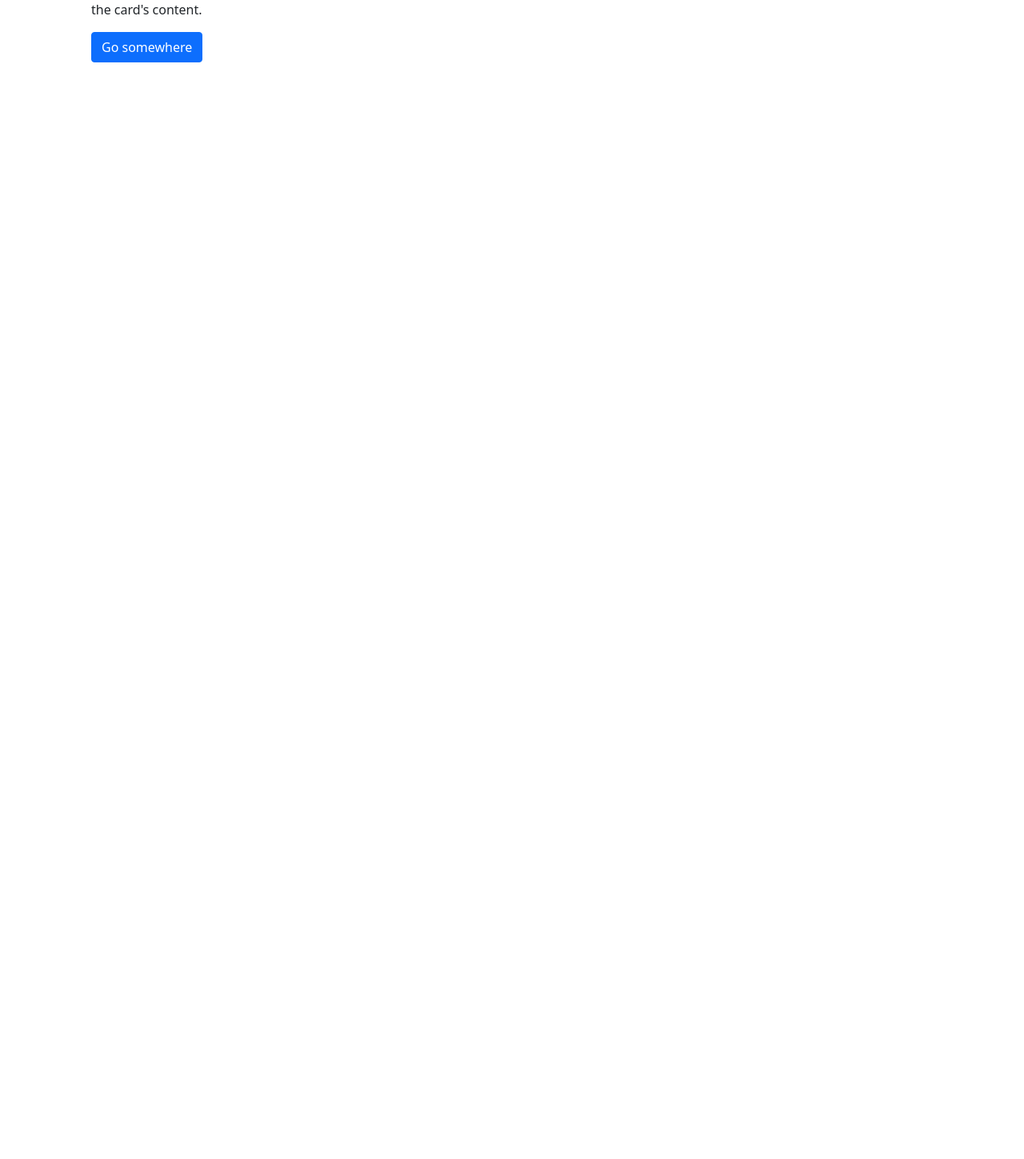
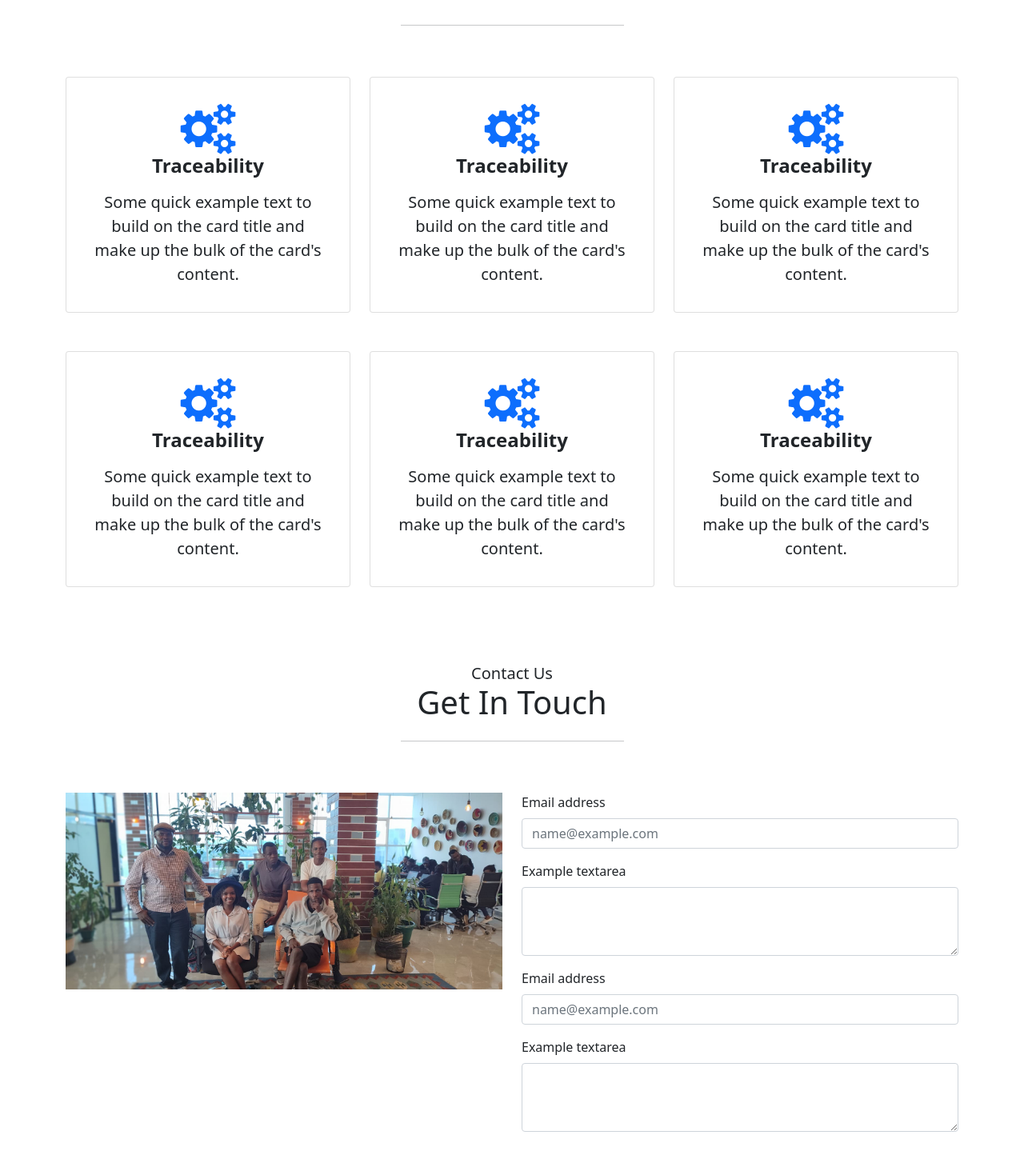
Before and after one commit to FidelCoder/WeFruitful_MERN, a React (Create React App) app in the folder wefruitful_web/: page / in a window 1280 px wide. Shown: the part 2261-3710 px from the top of the page at 80% size. Before the commit the page ends 2371 px from the top, so only its background shows below. Built offline with nearby package versions, Linux system fonts and the light colour scheme.

Commit message:
worked on the pages

```diff
--- a/wefruitful_web/src/App.css
+++ b/wefruitful_web/src/App.css
@@ -4,3 +4,11 @@
     background: linear-gradient(90deg,rgb(0,101,219) 50%, rgba(0,212,255,1)100%);
     min-height: 500px;
 }
+/*Cards*/
+.card{
+    transition: all 0.5s ease;
+}
+.card:hover{
+    cursor: pointer;
+    box-shadow: 0 .5rem 1rem rgba(0, 0, 0, .15);
+}
--- a/wefruitful_web/src/App.js
+++ b/wefruitful_web/src/App.js
@@ -4,6 +4,7 @@ import Navbar from './components/Navbar'
 import Home from './components/Home'
 import About from './components/About';
 import Services from './components/Services';
+import Contact from './components/Contacts';
 
 
 function App() {
@@ -14,6 +15,7 @@ function App() {
     <Home/>
     <About/>
     <Services/>
+    <Contact/>
     </>
   );
 }
--- a/wefruitful_web/src/components/About.jsx
+++ b/wefruitful_web/src/components/About.jsx
@@ -6,7 +6,7 @@ const About = () => {
             <section id="about">
                 <div className="container my-5 py-5">
                     <div className="row">
-                        <img src="assets/logo.jpeg" alt="" className='w-75 mt-5'/>
+                        <img src="assets/logo.jpeg" alt="" className='w-60 mt-5'/>
                     </div>
                     <div className="col-md-6">
                         <h3 className="fs-5 mb-0">About Us</h3>
--- /dev/null
+++ b/wefruitful_web/src/components/Contacts.jsx
@@ -0,0 +1,51 @@
+import React from 'react'
+
+const Contact = () => {
+    return (
+        <div>
+            <section id='contact'>
+                <div className="container my-5 py-5">
+                    <div className="row mb-5">
+                        <div className="col-12">
+                            <h3 className="fs-5 text-center mb-0">Contact Us</h3>
+                            <h1 className="display-6 text-center mb-4">Get <b>In</b> Touch</h1>
+                            <hr className='w-25 mx-auto' />
+                        </div>
+                    </div>
+
+                    <div className="row">
+                        <div className="col-md-6">
+                            <img src="./assets/team.jpg" alt="contact" className='w-100' />
+                        </div>
+                        <div className="col-md-6">
+                            <form action="">
+                                <div class="mb-3">
+                                    <label for="exampleFormControlInput1" class="form-label">Email address</label>
+                                    <input type="email" class="form-control" id="exampleFormControlInput1" placeholder="name@example.com" />
+                                </div>
+                                <div class="mb-3">
+                                    <label for="exampleFormControlTextarea1" class="form-label">Example textarea</label>
+                                    <textarea class="form-control" id="exampleFormControlTextarea1" rows="3"></textarea>
+                                </div>
+
+                                <div class="mb-3">
+                                    <label for="exampleFormControlInput1" class="form-label">Email address</label>
+                                    <input type="email" class="form-control" id="exampleFormControlInput1" placeholder="name@example.com"/>
+                                </div>
+                                <div class="mb-3">
+                                    <label for="exampleFormControlTextarea1" class="form-label">Example textarea</label>
+                                    <textarea class="form-control" id="exampleFormControlTextarea1" rows="3"></textarea>
+                                </div>
+
+                            </form>
+                        </div>
+                    </div>
+
+
+                </div>
+            </section>
+        </div>
+    )
+}
+
+export default Contact;
--- a/wefruitful_web/src/components/Services.jsx
+++ b/wefruitful_web/src/components/Services.jsx
@@ -11,21 +11,74 @@ const Services = () => {
                         <hr className='w-25 mx-auto' />
                     </div>
                 </div>
-                <div className="row">
+                <div className="row mt-5">
                     <div className="col-md-4">
+                        <div class="card p-3">
+                            <div class="card-body text-center">
+                                <i className="fa fa-cogs fa-4x text-primary"></i>
+                                <h5 class="card-title mb-3 fs-4 fw-bold">Traceability</h5>
+                                <p class="card-text lead">Some quick example text to build on the card title and make up the bulk of the card's content.</p>
+                            </div>
+                        </div>
+                    </div>
+
+                    <div className="col-md-4">
+                        <div class="card p-3">
+                            <div class="card-body text-center">
+                                <i className="fa fa-cogs fa-4x text-primary"></i>
+                                <h5 class="card-title mb-3 fs-4 fw-bold">Traceability</h5>
+                                <p class="card-text lead">Some quick example text to build on the card title and make up the bulk of the card's content.</p>
+                            </div>
+                        </div>
+                    </div>
+
+                    <div className="col-md-4">
+                        <div class="card p-3">
+                            <div class="card-body text-center">
+                                <i className="fa fa-cogs fa-4x text-primary"></i>
+                                <h5 class="card-title mb-3 fs-4 fw-bold">Traceability</h5>
+                                <p class="card-text lead">Some quick example text to build on the card title and make up the bulk of the card's content.</p>
+                            </div>
+                        </div>
+                    </div>
+
+                </div>
 
 
-                        <div class="card p-3 border-0">
-                            <div class="card-body">
-                                <h5 class="card-title">Card title</h5>
-                                <p class="card-text">Some quick example text to build on the card title and make up the bulk of the card's content.</p>
-                                <a href="#" class="btn btn-primary">Go somewhere</a>
+                <div className="row mt-5">
+                    <div className="col-md-4">
+                        <div class="card p-3">
+                            <div class="card-body text-center">
+                                <i className="fa fa-cogs fa-4x text-primary"></i>
+                                <h5 class="card-title mb-3 fs-4 fw-bold">Traceability</h5>
+                                <p class="card-text lead">Some quick example text to build on the card title and make up the bulk of the card's content.</p>
                             </div>
                         </div>
+                    </div>
+
+                    <div className="col-md-4">
+                        <div class="card p-3">
+                            <div class="card-body text-center">
+                                <i className="fa fa-cogs fa-4x text-primary"></i>
+                                <h5 class="card-title mb-3 fs-4 fw-bold">Traceability</h5>
+                                <p class="card-text lead">Some quick example text to build on the card title and make up the bulk of the card's content.</p>
+                            </div>
+                        </div>
+                    </div>
+
+                    <div className="col-md-4">
+                        <div class="card p-3">
+                            <div class="card-body text-center">
+                                <i className="fa fa-cogs fa-4x text-primary"></i>
+                                <h5 class="card-title mb-3 fs-4 fw-bold">Traceability</h5>
+                                <p class="card-text lead">Some quick example text to build on the card title and make up the bulk of the card's content.</p>
+                            </div>
+                        </div>
+                    </div>
+
+                </div>
 
 
-                    </div>
-                </div>
             </div>
         </div>
     )
```
Also changed, not shown: wefruitful_web/public/assets/team.jpg (added).
